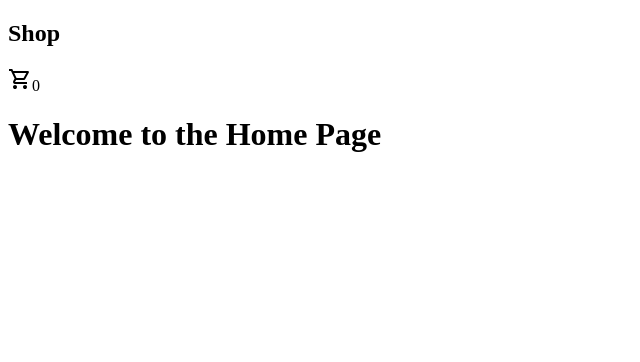
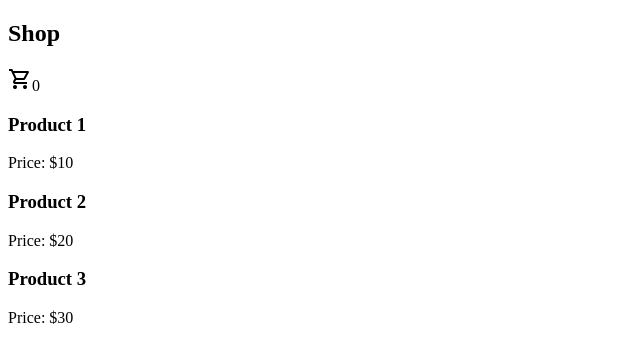
Before and after one commit to Toitw/shopping-cart, a React (Vite) app: page / in a window 1280 px wide. Shown: the top 362 px of the page, without its empty margins (0-640 px from the left). Built offline with nearby package versions, Linux system fonts and the light colour scheme.

Commit message:
Refactor component imports and add ShopPage to MainPage

```diff
--- a/src/Components/MainPage.jsx
+++ b/src/Components/MainPage.jsx
@@ -1,13 +1,13 @@
 import React from 'react';
 import Nav from './Nav';
+import { Outlet } from "react-router-dom";
 
 
 const MainPage = () => {
   return (
     <>
       <Nav />
-      <h1>Welcome to the Home Page</h1>
-      {/* Add more content here as needed */}
+      <Outlet />
     </>
   );
 };
--- a/src/Components/ProductPage.jsx
+++ b/src/Components/ProductPage.jsx
@@ -4,8 +4,7 @@ import Nav from './Nav';
 const ProductPage = () => {
   return (
     <div>
-      <Nav />
-      <h1>Welcome to the Shop</h1>
+      <h1>Product Page</h1>
       {/* More content will be added here later */}
     </div>
   );
--- /dev/null
+++ b/src/Components/ShopPage.jsx
@@ -0,0 +1,23 @@
+import React from 'react';
+
+const ShopPage = () => {
+  const products = [
+    { id: 1, name: 'Product 1', price: 10 },
+    { id: 2, name: 'Product 2', price: 20 },
+    { id: 3, name: 'Product 3', price: 30 },
+    // Add more products here
+  ];
+
+  return (
+    <div className="product-grid">
+      {products.map((product) => (
+        <div key={product.id} className="product-item">
+          <h3>{product.name}</h3>
+          <p>Price: ${product.price}</p>
+        </div>
+      ))}
+    </div>
+  );
+};
+
+export default ShopPage;
--- a/src/main.jsx
+++ b/src/main.jsx
@@ -1,6 +1,5 @@
 import React from "react";
 import * as ReactDOM from "react-dom/client";
-
 import {
   createBrowserRouter,
   RouterProvider,
@@ -8,6 +7,7 @@ import {
 import MainPage from "./Components/MainPage";
 import ProductPage from "./Components/ProductPage";
 import ErrorPage from "./Components/ErrorPage";
+import ShopPage from "./Components/ShopPage";
 
 
 
@@ -15,11 +15,12 @@ const BrowserRouter = createBrowserRouter([
     {
       path: "/",
       element: <MainPage />,
+      errorElement: <ErrorPage />,
       children: [
+        {index: true, element: <ShopPage />},
         {
           path: "/product",
           element: <ProductPage />  ,
-          errorElement: <ErrorPage />,
         },
       ],
     },
```
